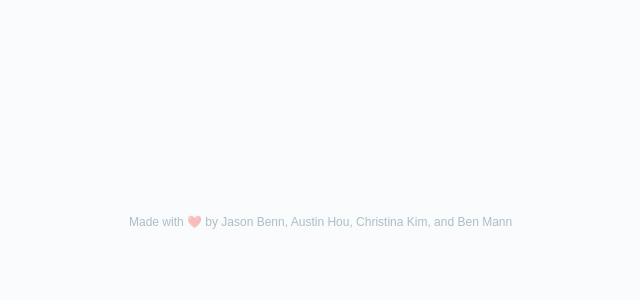
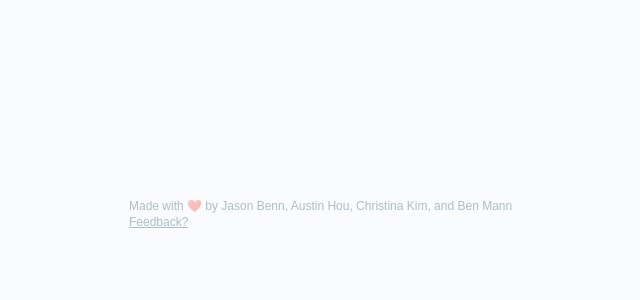
Before and after one commit to JasonBenn/duet, a Flask app: page / in a window 1280 px wide. Shown: the part 430-730 px from the top of the page, without its empty margins (255-895 px from the left). Run offline with Flask 2, Linux system fonts and the light colour scheme; some libraries are stand-ins or nearby versions; some web fonts are replaced.

Commit message:
feedback

```diff
--- a/static/styles.css
+++ b/static/styles.css
@@ -49,6 +49,7 @@ p {
     font-size: 16px;
     line-height: 32px;
 }
+
 
 #content {
     font-size: 16px;
@@ -202,6 +203,10 @@ textarea:focus, input:focus{
     line-height: 16px;
 }
 
+.signature a {
+    color: rgba(15,67,89,.33);
+}
+
 
 .marquee {
   overflow: hidden;
--- a/templates/index.html
+++ b/templates/index.html
@@ -27,7 +27,7 @@
             </div>
         </div>
     </div>
-    <p class="signature">Made with ❤️ by Jason Benn, Austin Hou, Christina Kim, and Ben Mann</p>
+    <p class="signature">Made with ❤️ by Jason Benn, Austin Hou, Christina Kim, and Ben Mann <br /><a href="https://aiwriter.typeform.com/to/lh2l0F">Feedback?</a></p>
 </section>
 
 <script>
@@ -70,7 +70,6 @@
         // When you press the refresh button, POST to the backend.
         $('#refresh').click(event => {
             $( 'div.button' ).replaceWith(buttonLoadHTML);
-            console.log(lastPosition)
             $.ajax('/api/generate', {
                 type: "POST", dataType: "json", data: JSON.stringify({text: getText()})
             }).done(data => {
@@ -92,7 +91,6 @@
             let range = args[0]
             let oldRange = args[1]
             let source = args[2]
-            console.log(range)
             if (range) {
                 if (range.length == 0) {
                     lastPosition = range.index;
```
